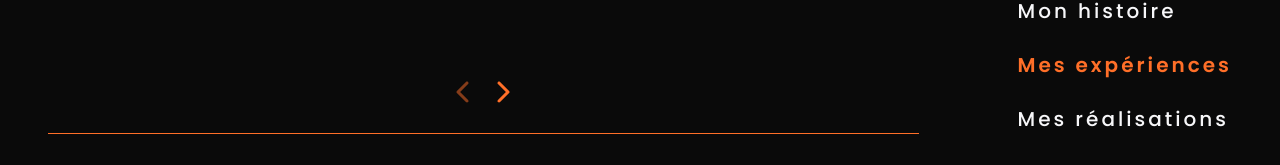
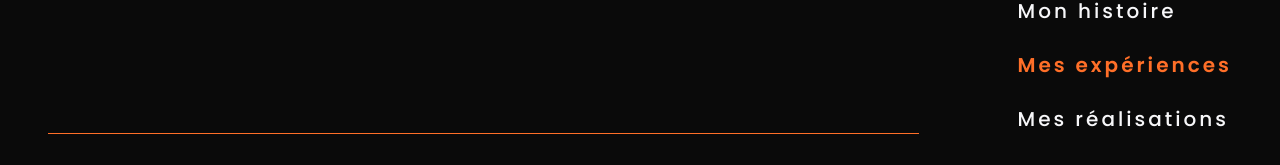
Before and after one commit to DamienLecointre/Portfolio-Frontend, a Next.js app: page /mes-experiences in a window 1280 px wide. Shown: the part 586-751 px from the top of the page. Built offline with nearby package versions, Linux system fonts and the light colour scheme.

Commit message:
added arrows animation + arrow pointer rules

```diff
--- a/src/app/mes-experiences/page.tsx
+++ b/src/app/mes-experiences/page.tsx
@@ -73,14 +73,24 @@ function ExperiencePage() {
             </motion.div>
           )}
         </AnimatePresence>
-        {showArrows && (
+        <AnimatePresence>
+          {showArrows && activeId === 2 && (
+            <motion.div
+              key="arrows"
+              initial={{ opacity: 0 }}
+              animate={{ opacity: 1 }}
+              exit={{ opacity: 0 }}
+              transition={{ duration: 1.2, ease: "easeInOut" }}
+            >
               <ArrowBtn
                 onLeftClick={() => scroll("left")}
                 onRightClick={() => scroll("right")}
                 disableLeft={!canScrollLeft}
                 disableRight={!canScrollRight}
               />
+            </motion.div>
           )}
+        </AnimatePresence>
         <LineDivider />
       </div>
 
--- a/src/components/ui/buttons/ArrowBtn.tsx
+++ b/src/components/ui/buttons/ArrowBtn.tsx
@@ -30,7 +30,7 @@ function ArrowBtn({
           icon={faChevronLeft}
           className={`${styles.arrow} ${
             disableLeft ? styles.arrowDisabled : ""
-          }`}
+          } ${!disableLeft ? styles.arrowBtnPointer : ""}`}
         />
       </button>
       <button
@@ -42,7 +42,7 @@ function ArrowBtn({
           icon={faChevronRight}
           className={`${styles.arrow} ${
             disableRight ? styles.arrowDisabled : ""
-          }`}
+          } ${!disableRight ? styles.arrowBtnPointer : ""}`}
         />
       </button>
     </div>
--- a/src/styles/components/ui/buttons/ArrowBtn.module.scss
+++ b/src/styles/components/ui/buttons/ArrowBtn.module.scss
@@ -14,6 +14,10 @@
   background: none;
 }
 
+.arrowBtnPointer {
+  cursor: pointer;
+}
+
 .arrow {
   color: $color-accent;
   opacity: 1;
--- a/src/styles/pages/SitePageSetup.module.scss
+++ b/src/styles/pages/SitePageSetup.module.scss
@@ -18,6 +18,12 @@
   flex-direction: column;
   justify-content: space-between;
   overflow-y: hidden;
+  scrollbar-width: none;
+  -ms-overflow-style: none;
+}
+
+.contentContainer::-webkit-scrollbar {
+  display: none;
 }
 
 .lineDividerContainer {
```
Also changed, not shown: src/styles/components/sections/formations/FormationsContainer.module.scss (deleted, +0 -10 lines). Lines whose indentation alone changed are shown as unchanged.
